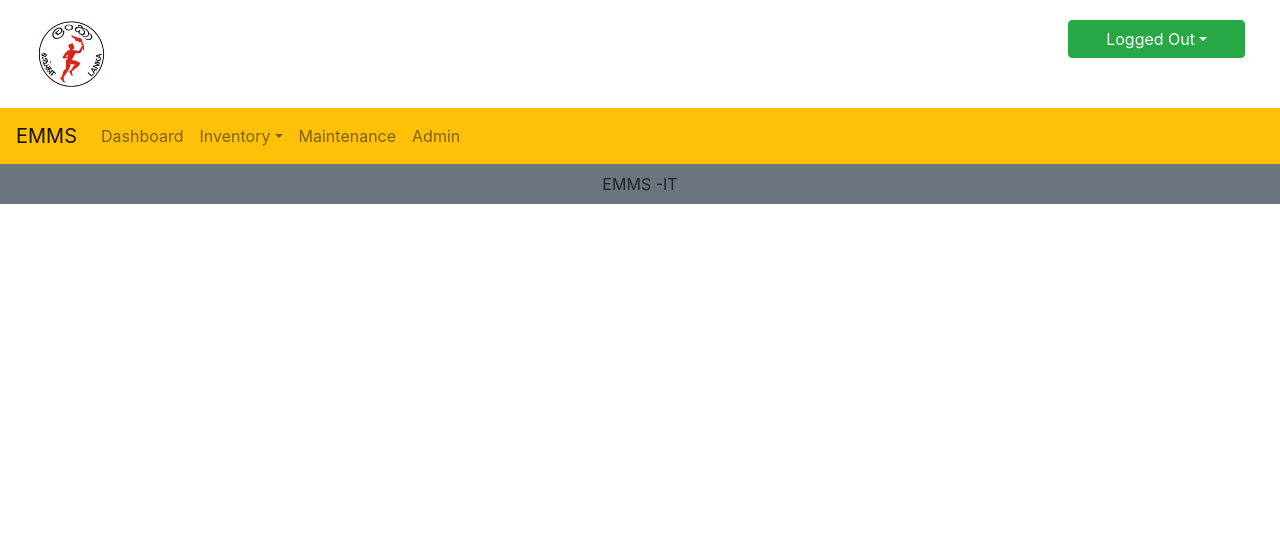
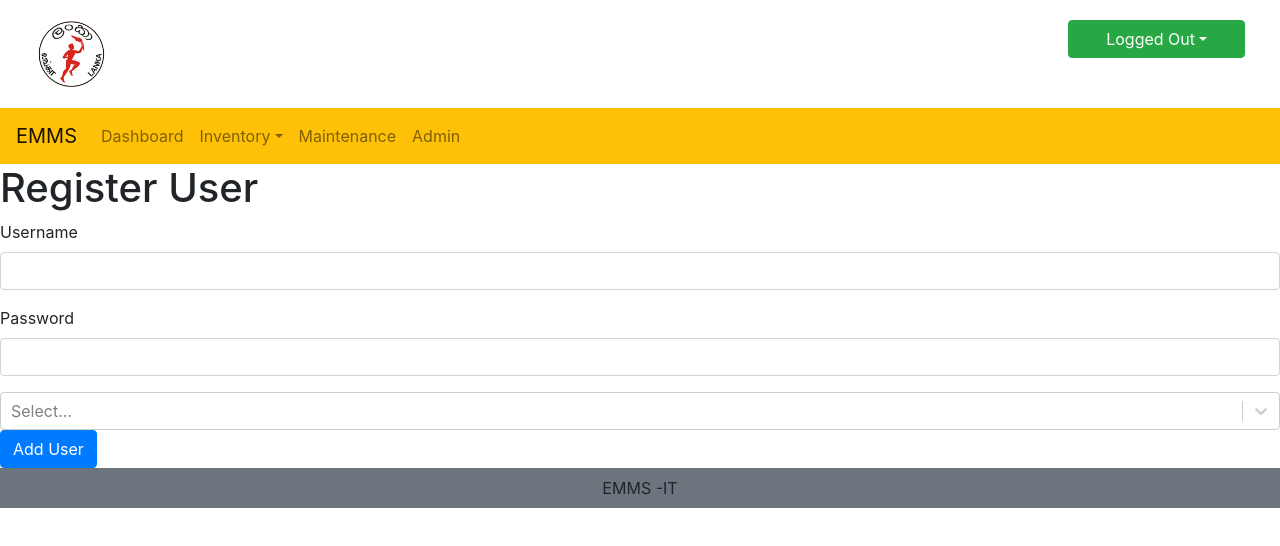
Before and after one commit to RavinduLa/emms-frontend, a React (Create React App) app: page /user/register in a window 1280 px wide. Shown: the top 546 px of the page. Built offline with nearby package versions, Linux system fonts and the light colour scheme; no server answers.

Commit message:
Added Register Users and View All Users functionality.

```diff
--- a/package.json
+++ b/package.json
@@ -13,6 +13,7 @@
     "react-dom": "^17.0.2",
     "react-router-dom": "^5.2.0",
     "react-scripts": "4.0.3",
+    "react-select": "^4.3.1",
     "web-vitals": "^1.1.2"
   },
   "scripts": {
--- a/src/App.js
+++ b/src/App.js
@@ -50,6 +50,9 @@ import InventoryFilter2 from "./components/Inventory/InventoryFilter2";
 import WarrantyPresentEquipment from "./components/Inventory/WarrantyPresentEquipment";
 import WarrantyAbsentEquipment from "./components/Inventory/WarrantyAbsentEquipment";
 import Login from "./components/Login/Login";
+import RegisterUser from "./components/Users/RegisterUser";
+import UserPage from "./components/Users/UserPage";
+import ViewAllUsers from "./components/Users/ViewAllUsers";
 //import SupplierList from "./components/SupplierList";
 
 function App() {
@@ -140,6 +143,12 @@ function App() {
           {/*Auth paths*/}
           <Route path="/login" exact component={Login}/>
 
+          {/*User paths*/}
+
+          <Route path="/user" exact component={UserPage}/>
+          <Route path="/user/register" exact component={RegisterUser}/>
+          <Route path="/user/allUsers" exact component={ViewAllUsers}/>
+
           {/*<Route path="/departmentFilter" exact component={DepartmentFilter}/>*/}
         </Switch>
 
--- a/src/components/Admin.js
+++ b/src/components/Admin.js
@@ -32,6 +32,9 @@ class Admin extends React.Component{
                             <Col>
                                 <Link  className={'btn btn-warning btn-block'}to={"/departments"} >Departments</Link>
                             </Col>
+                            <Col>
+                                <Link  className={'btn btn-warning btn-block'}to={"/user"} >Internal Users</Link>
+                            </Col>
                         </Row>
 
 
--- /dev/null
+++ b/src/components/Users/RegisterUser.js
@@ -0,0 +1,117 @@
+import React from "react";
+import Select from "react-select";
+import {Button, Form} from "react-bootstrap";
+import UserService from "../../service/UserService";
+
+class RegisterUser extends React.Component{
+    constructor(props) {
+        super(props);
+
+        this.state = this.initialState;
+
+        this.onChange = this.onChange.bind(this);
+        this.onSelectRoles = this.onSelectRoles.bind(this);
+        this.submitUser = this.submitUser.bind(this);
+
+    }
+
+    initialState= {
+        username:'',
+        password:'',
+        roles:[],
+        options:[
+            {value:2, label:'Leader'},
+            {value:3, label:'Technician'},
+            {value:4, label:'Viewer'},
+            {value:5, label:'Editor'}
+        ]
+    }
+
+    onChange = (event) => {
+        this.setState({[event.target.name]:event.target.value});
+    }
+
+    onSelectRoles = (event) => {
+        this.setState({roles:event ? event.map(item => item.value) : []  });
+    }
+
+    submitUser = (event) => {
+        event.preventDefault();
+        let modeledRoles=[];
+
+        this.state.roles.map((e) => {
+            let role = { id: e}
+            modeledRoles.push(role);
+        })
+        console.log(modeledRoles);
+
+        let registrationRequest ={
+            username:this.state.username,
+            password: this.state.password,
+            roles:modeledRoles
+        }
+
+        console.log(registrationRequest);
+
+        UserService.register(registrationRequest)
+            .then(response => response.data)
+            .then((data) => {
+                if (data != null){
+                    alert("User Registered Successfully");
+                }
+                else {
+                    alert("Error in registering the user");
+                }
+            }).catch(error => {
+                console.log("Error in calling register");
+                console.log("Error code : " + error);
+        })
+    }
+
+    render() {
+        return (
+            <div>
+                <h1>Register User</h1>
+
+                <Form onSubmit={this.submitUser}>
+                    <Form.Group>
+                        <Form.Label>Username</Form.Label>
+                        <Form.Control
+                            type={'text'}
+                            name={'username'}
+                            required
+                            onChange={this.onChange}
+
+                        />
+                    </Form.Group>
+
+                    <Form.Group>
+                        <Form.Label>Password</Form.Label>
+                        <Form.Control
+                            type={'password'}
+                            name={'password'}
+                            required
+                            onChange={this.onChange}
+
+                        />
+                    </Form.Group>
+
+                    <Select
+                        options = {this.state.options}
+                        className={'basic-multi-select'}
+                        isMulti={true}
+                        onChange={this.onSelectRoles}
+                    />
+
+                    <Button type={'submit'} className={'btn btn-primary'}>Add User</Button>
+
+                </Form>
+
+
+            </div>
+        );
+    }
+
+}
+
+export default RegisterUser;
--- /dev/null
+++ b/src/components/Users/UserPage.js
@@ -0,0 +1,24 @@
+import React from "react";
+import {Link} from "react-router-dom";
+
+class UserPage extends React.Component{
+    constructor(props) {
+        super(props);
+
+    }
+
+    render() {
+        return (
+            <div>
+                <h1>User Actions</h1>
+
+                <Link to={'/user/register'} className={'btn btn-primary'}>Add User</Link>
+                <Link to={'/user/allUsers'} className={'btn btn-secondary'}>View All Users</Link>
+
+            </div>
+        );
+    }
+
+}
+
+export default UserPage;
--- /dev/null
+++ b/src/components/Users/ViewAllUsers.js
@@ -0,0 +1,64 @@
+import React from "react";
+import UserService from "../../service/UserService";
+import {Button, Table} from "react-bootstrap";
+
+
+class ViewAllUsers extends React.Component{
+    constructor(props) {
+        super(props);
+        this.state = this.initialState;
+
+    }
+
+    initialState={
+        users:[]
+
+    }
+
+    componentDidMount() {
+        UserService.getAllUsers()
+            .then(response => response.data)
+            .then((data) => {
+                this.setState({users:data});
+            }).catch(error => {
+                console.log("Error in connecting: " +error);
+        })
+
+    }
+
+    render() {
+        return (
+            <div>
+
+                <Table className={'table-sm'} striped bordered hover variant='light'>
+                    <thead>
+                    <tr>
+                        <td>Username</td>
+                        <td>Roles</td>
+                    </tr>
+                    </thead>
+
+                    <tbody>
+                    {
+                        this.state.users.length === 0?
+                            <tr>No users added</tr>:
+                            this.state.users.map((e) => (
+                                <tr>
+                                    <td>{e.username}</td>
+                                    <td>
+                                        {e.roles.map((index) => (index.name+", "))}
+                                    </td>
+                                    <td><Button className={'btn btn-warning'}>Edit</Button></td>
+                                </tr>
+                            ))
+                    }
+                    </tbody>
+                </Table>
+
+            </div>
+        );
+    }
+
+}
+
+export default ViewAllUsers;
--- a/src/service/UserService.js
+++ b/src/service/UserService.js
@@ -1,5 +1,6 @@
 import React from "react";
 import axios from "axios";
+import AuthHeader from "./AuthHeader";
 
 const BACKEND_URL = global.con ;
 
@@ -43,5 +44,14 @@ class UserService extends React.Component{
         return JSON.parse(sessionStorage.getItem("user"));
     }
 
+    //register user -- only admin
+    register(user){
+        return axios.post(global.con + "/api/user/register",user,{headers: AuthHeader ()});
+    }
+
+    getAllUsers(){
+        return axios.get(global.con + "/api/user/get-all-users",{headers: AuthHeader()});
+    }
+
 }
 export default new UserService();
```
Also changed, not shown: 1 other file (tests, documents, lock files or other folders).
